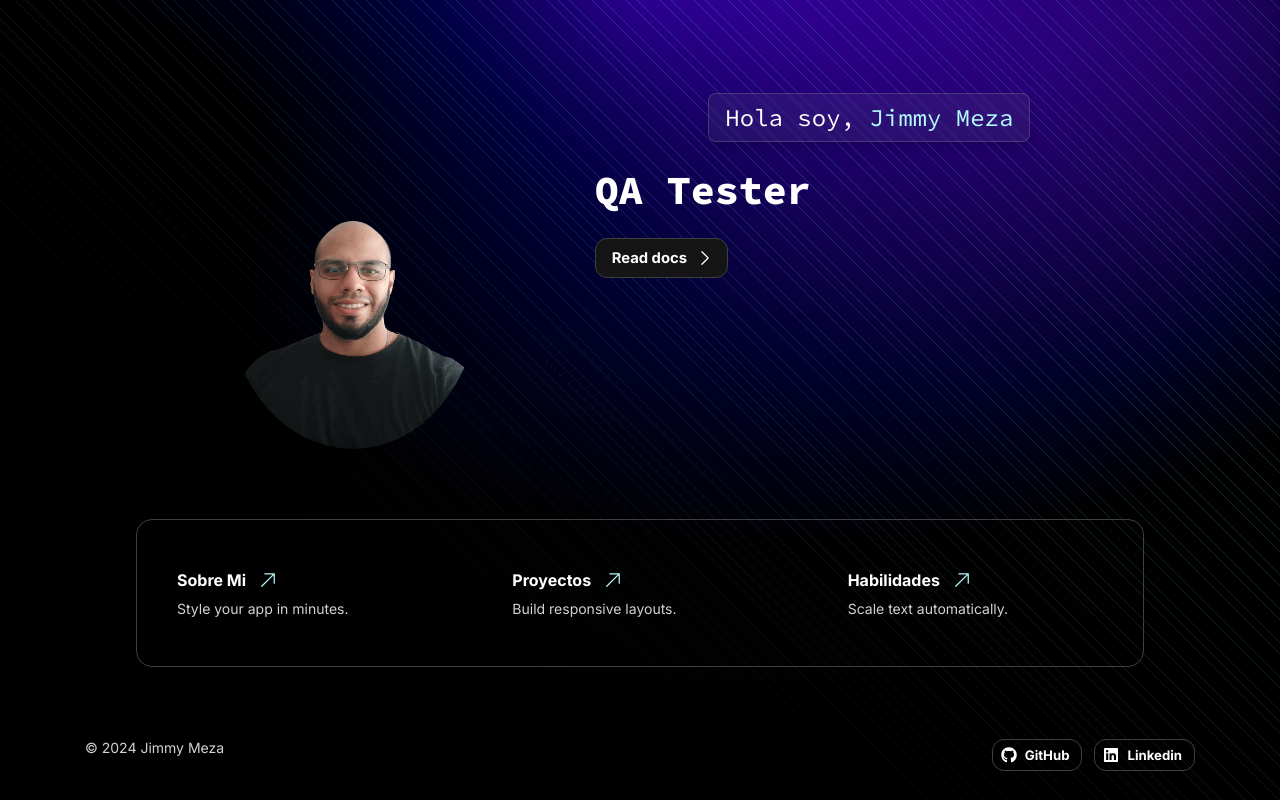
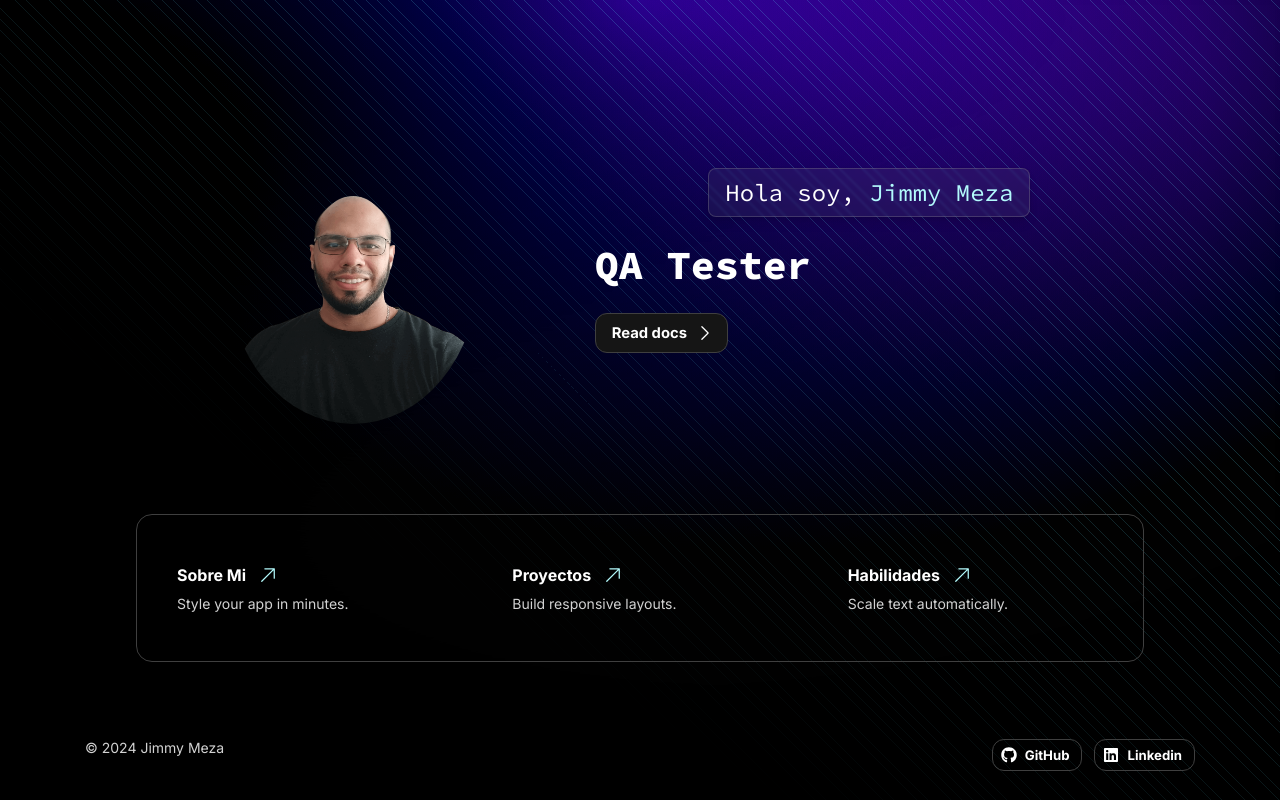
Before and after one commit to JimmyA32/JimmyMeza-Portfolio, a Next.js app: page / in a window 1280 px wide. Built offline with nearby package versions, Linux system fonts and the light colour scheme.

Commit message:
Update page.tsx

```diff
--- a/src/app/page.tsx
+++ b/src/app/page.tsx
@@ -48,7 +48,7 @@ export default function Home() {
 							direction="column"
 							justifyContent="center"  // Centrar contenido verticalmente
 							alignItems="center"  // Centrar contenido horizontalmente
-							style={{ marginBottom: '30px' }}  // Margen debajo del contenedor
+							style={{ marginBottom: '50px', marginTop: '-30px' }}  // Margen debajo del contenedor
 						>
 							<Image
 								src="/images/yo.png"
@@ -67,6 +67,7 @@ export default function Home() {
 								<InlineCode
 									className="shadow-m"
 									style={{
+										marginTop: '70px',
 										width: 'fit-content',
 										padding: 'var(--static-space-8) var(--static-space-16)',
 										backdropFilter: 'blur(var(--static-space-1))',
```
